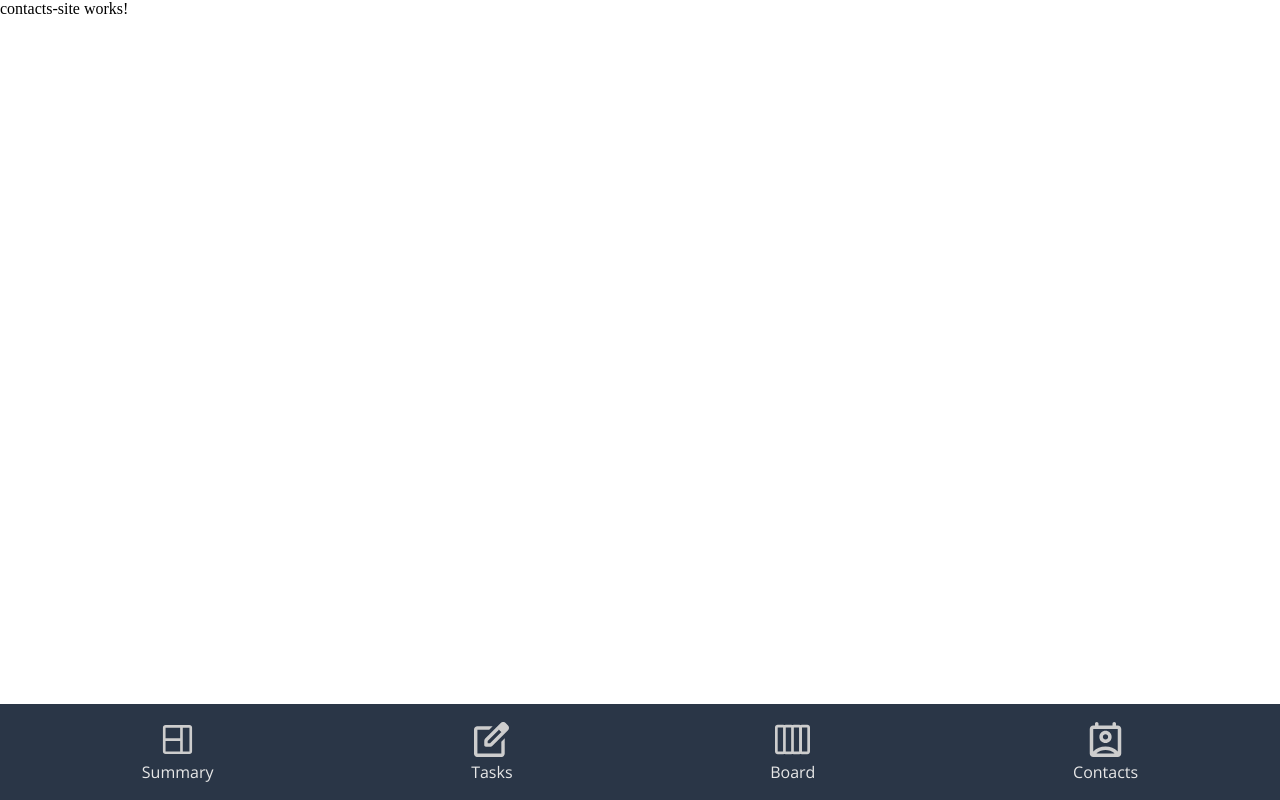
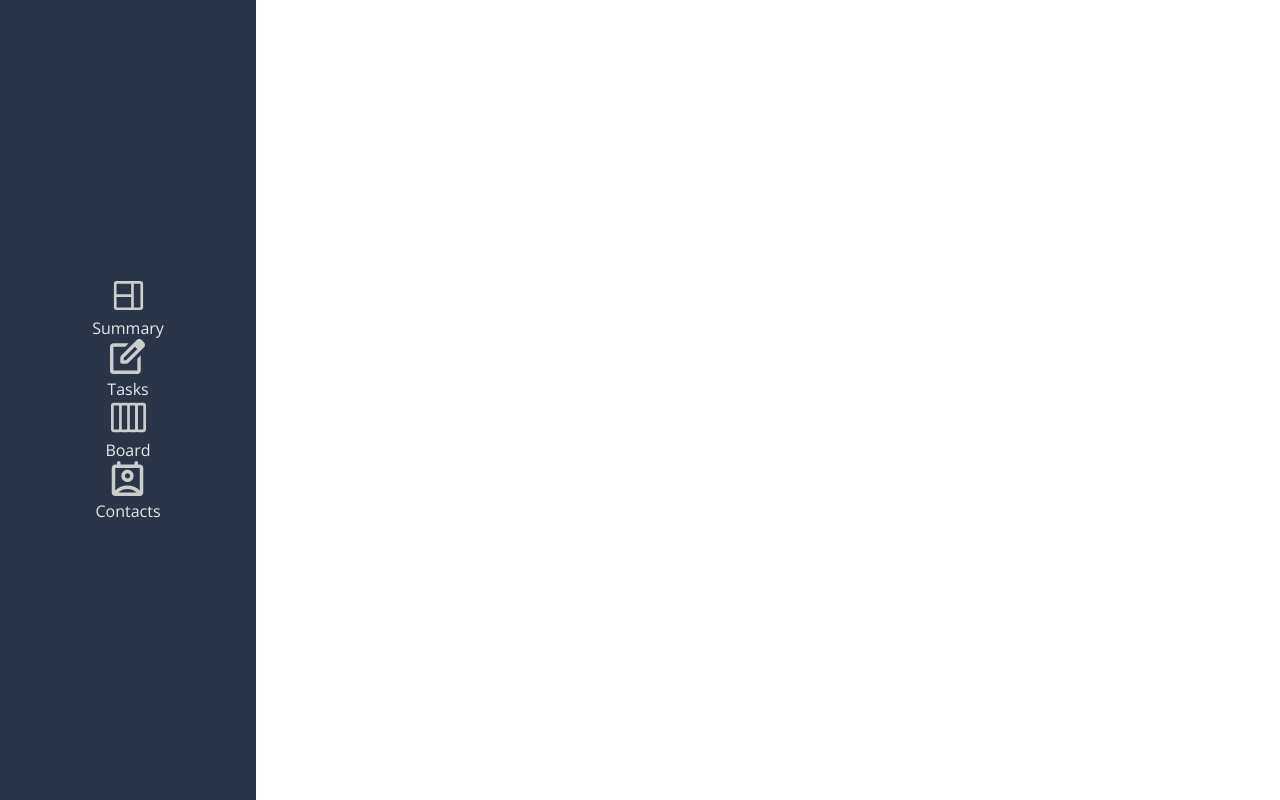
Before and after one commit to jonas-nell/join, an Angular app: page / in a window 1280 px wide. Built offline with nearby package versions, Linux system fonts and the light colour scheme.

Commit message:
fix: progress

```diff
--- a/src/app/layout/nav-bar/nav-bar.scss
+++ b/src/app/layout/nav-bar/nav-bar.scss
@@ -13,6 +13,14 @@ nav {
 
     @include flex(row, $justify: space-around, $gap: 6);
 
+    @include desktop {
+        top: 0;
+        height: 100%;
+        width: clamp(250px, 20%, 400px);
+
+        @include flex();
+    }
+
     a {
         @include flex($gap: 4);
         color: $font-dirty-white;
```
Also changed, not shown: public/assets/styles/_fonts.scss (indentation only), 1 other file (tests, documents, lock files or other folders).
